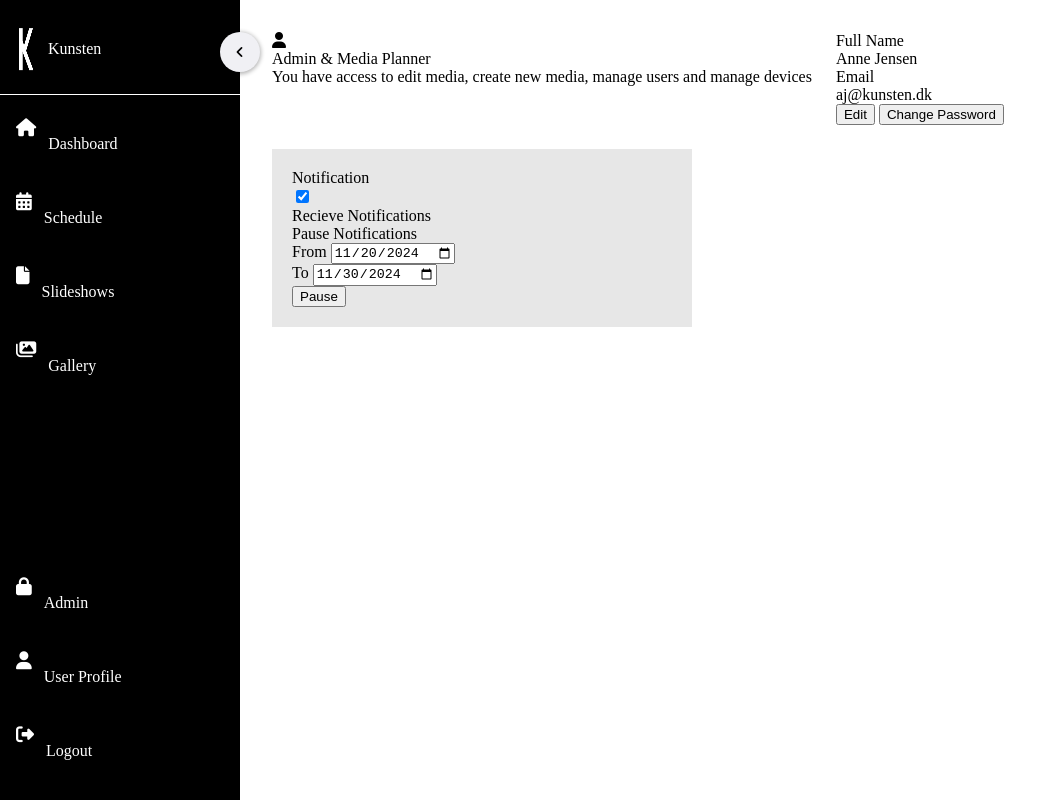
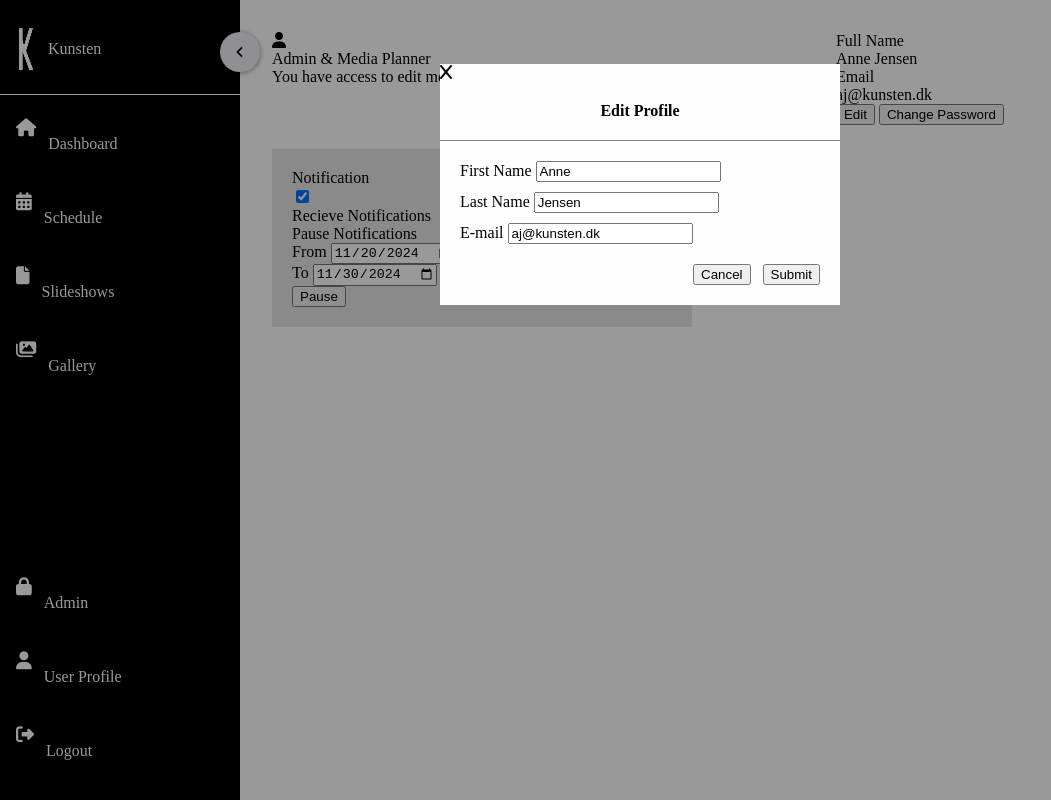
Before and after one commit to cs-24-sw-3-09/KunstenCMSFrontend, a SvelteKit app: page /profile in a window 1280 px wide. Both pictures are taken after a click on the button "Edit". Shown: the whole page, without its empty margins (0-1051 px from the left). Built offline with nearby package versions, Linux system fonts and the light colour scheme.

Commit message:
Profile modals, as there is no branch for it anyway

```diff
--- /dev/null
+++ b/src/lib/components/ProfileEditModal.svelte
@@ -0,0 +1,32 @@
+<script>
+    let { doClose, doSubmit, user } = $props();
+
+    import CloseX from "$lib/components/modal/closex.svelte";
+    import Header from "$lib/components/modal/header.svelte";
+    import TextInput from "$lib/components/modal/textinput.svelte";
+    import Separator from "$lib/components/modal/separator.svelte";
+    import Button from "$lib/components/modal/button.svelte";
+</script>
+
+<div class="modal">
+    <div class="modal-content">
+        <CloseX doFunc={doClose} />
+        <Header text="Edit Profile" />
+        <form action="#" id="modal-form" onsubmit={doSubmit}>
+            <TextInput title={"First Name"} placeholder={"First name here"} name={"firstName"} required="true" value={user.firstName} />
+            <TextInput title={"Last Name"} placeholder={"Last name here"} name={"lastName"} required="true" value={user.lastName} />
+            <TextInput title={"E-mail"} placeholder={"E-mail here"} name={"email"} required="true" value={user.email} />
+
+            <Separator />
+
+            <div class="modal-buttons">
+                <Button type="button" text="Cancel" doFunc={doClose} extra_class={"modal-button-close"} />
+                <Button type="submit" text="Submit" extra_class={"modal-button-submit"} />
+            </div>
+        </form>
+    </div>
+</div>
+
+<style>
+    @import "$lib/styles/modal.css";
+</style>
--- /dev/null
+++ b/src/lib/components/modal/hiddentextinput.svelte
@@ -0,0 +1,8 @@
+<script>
+    let { title, placeholder, name, required, value } = $props();
+</script>
+
+<div class="modal-textinput">
+    <label for={name+"_id"}>{title}</label>
+    <input type="password" id={name+"_id"} name={name} placeholder={placeholder} required={required} value={value} />
+</div>
--- /dev/null
+++ b/src/lib/components/profilePasswordModal.svelte
@@ -0,0 +1,31 @@
+<script>
+    let { doClose, doSubmit } = $props();
+
+    import CloseX from "$lib/components/modal/closex.svelte";
+    import Header from "$lib/components/modal/header.svelte";
+    import HiddenTextInput from "$lib/components/modal/hiddentextinput.svelte";
+    import Separator from "$lib/components/modal/separator.svelte";
+    import Button from "$lib/components/modal/button.svelte";
+</script>
+
+<div class="modal">
+    <div class="modal-content">
+        <CloseX doFunc={doClose} />
+        <Header text="Edit Profile" />
+        <form action="#" id="modal-form" onsubmit={doSubmit}>
+            <HiddenTextInput title={"New Password"} placeholder={"New password here"} name={"password"} required="true" />
+            <HiddenTextInput title={"Confirm New Password"} placeholder={"Rewrite password here"} name={"confpassword"} required="true" />
+
+            <Separator />
+
+            <div class="modal-buttons">
+                <Button type="button" text="Cancel" doFunc={doClose} extra_class={"modal-button-close"} />
+                <Button type="submit" text="Submit" extra_class={"modal-button-submit"} />
+            </div>
+        </form>
+    </div>
+</div>
+
+<style>
+    @import "$lib/styles/modal.css";
+</style>
--- a/src/routes/(authed)/profile/+page.svelte
+++ b/src/routes/(authed)/profile/+page.svelte
@@ -2,6 +2,8 @@
     import ProfileInfo from "$lib/components/profileInfo.svelte";
     import ProfileEdit from "$lib/components/profileEdit.svelte";
     import ProfileNotis from "$lib/components/ProfileNotis.svelte";
+    import EditModal from "$lib/components/profileEditModal.svelte";
+    import PasswordModal from "$lib/components/profilePasswordModal.svelte";
 
     import { testUser } from "$lib/testdata.js";
 
@@ -20,12 +22,39 @@
         console.log(data);
     }
 
-    function editProfile() {
-        console.log("edit");
+    let showEditModal = $state(false);
+    let showChangePasswordModal = $state(false);
+
+    function toggleEditModal() {
+        showEditModal = !showEditModal;
     }
 
-    function changePassword() {
-        console.log("changePassword");
+    function togglePasswordModal() {
+        showChangePasswordModal = !showChangePasswordModal;
+    }
+
+    function save(event) {
+        event.preventDefault();
+        const form = event.target;
+        const data = new FormData(form);
+
+        console.log("Save User");
+        console.log(data);
+
+        toggleEditModal();
+    }
+
+    function changePassword(event) {
+        event.preventDefault();
+        const form = event.target;
+        const data = new FormData(form);
+
+        console.log("Change Password");
+        console.log(data, data.get("password") === data.get("confpassword"));
+
+        if (data.get("password") === data.get("confpassword")) {
+            togglePasswordModal();
+        }
     }
 </script>
 
@@ -35,8 +64,8 @@
             <ProfileInfo profileData={userData} />
             <ProfileEdit
                 profileData={userData}
-                doEditProfile={editProfile}
-                doChangePassword={changePassword}
+                doEditProfile={toggleEditModal}
+                doChangePassword={togglePasswordModal}
             />
             <!-- TODO: Add functionality for edit profile -->
         </div>
@@ -50,6 +79,14 @@
     </div>
 </div>
 
+{#if showEditModal}
+    <EditModal doClose={toggleEditModal} doSubmit={save} user={userData} />
+{/if}
+
+{#if showChangePasswordModal}
+    <PasswordModal doClose={togglePasswordModal} doSubmit={changePassword} />
+{/if}
+
 <style>
     @import "$lib/styles/checkbox.css";
     @import "$lib/styles/profile.css";
```
